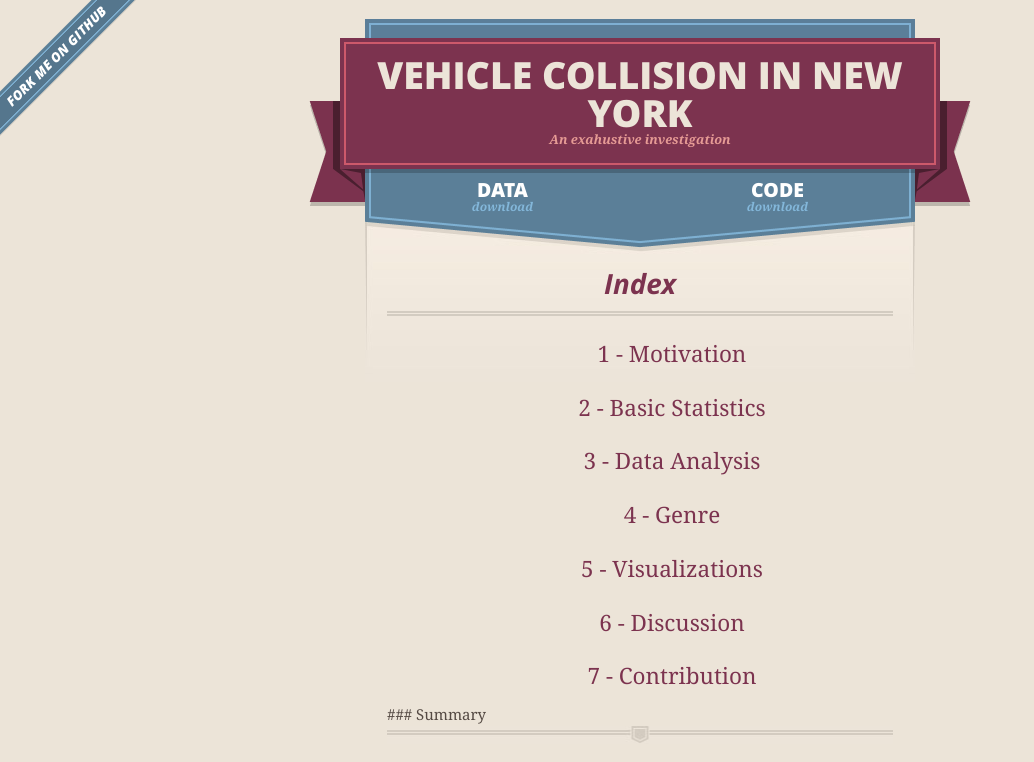
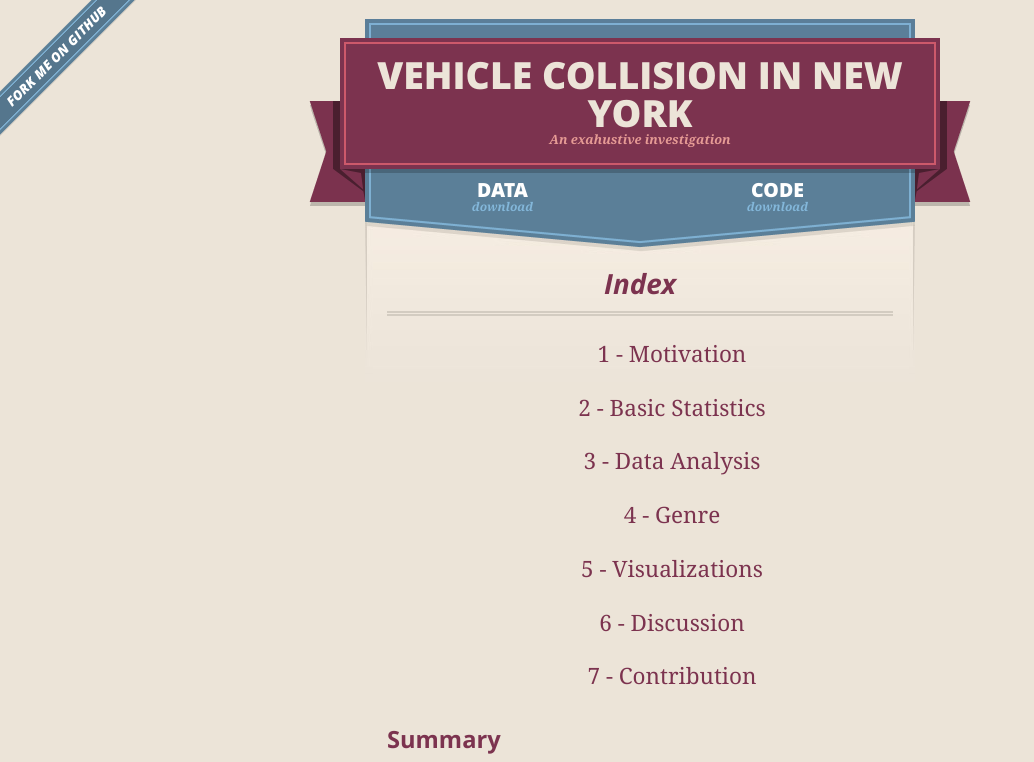
Before and after one commit to AlexAbades/veh-col-NY, a Jekyll site: the page built from index.md, in a window 1280 px wide. Shown: the top 762 px of the page, without its empty margins (0-1034 px from the left). Built offline with Jekyll 4.4.1, drawn with Linux system fonts in a browser that asks for light colours; our own code applies the rules of GitHub Pages for plain Markdown files; grey boxes are pictures that could not be loaded.

Commit message:
Fixing warnning path and header3

```diff
--- a/_layouts/default.html
+++ b/_layouts/default.html
@@ -42,7 +42,7 @@
       {% if site.show_downloads %}
         <section id="downloads">
           <span class="inner">
-            <a href="./assets/data/clean_dataset.zip" class="zip">DATA<em>download</em></a><a href="./assets/scripts/New_York_Collisions.ipynb" class="tgz">CODE<em>download</em></a>
+            <a href="{{ site.baseurl }}/assets/data/clean_dataset.zip" class="zip">DATA<em>download</em></a><a href="./assets/scripts/New_York_Collisions.ipynb" class="tgz">CODE<em>download</em></a>
           </span>
         </section>
       {% else %}
--- a/index.md
+++ b/index.md
@@ -22,9 +22,8 @@ layout: default
 
 </div>
 
-<div class="text">
+
 ### Summary
-</div>
 * * *
 
 <iframe width="550" height="300" src="https://www.youtube.com/embed/2po4f17rj7U" title="Motor Vehicle Collisions In New York City" frameborder="0" allow="accelerometer; autoplay; clipboard-write; encrypted-media; gyroscope; picture-in-picture; web-share" allowfullscreen></iframe>
```
